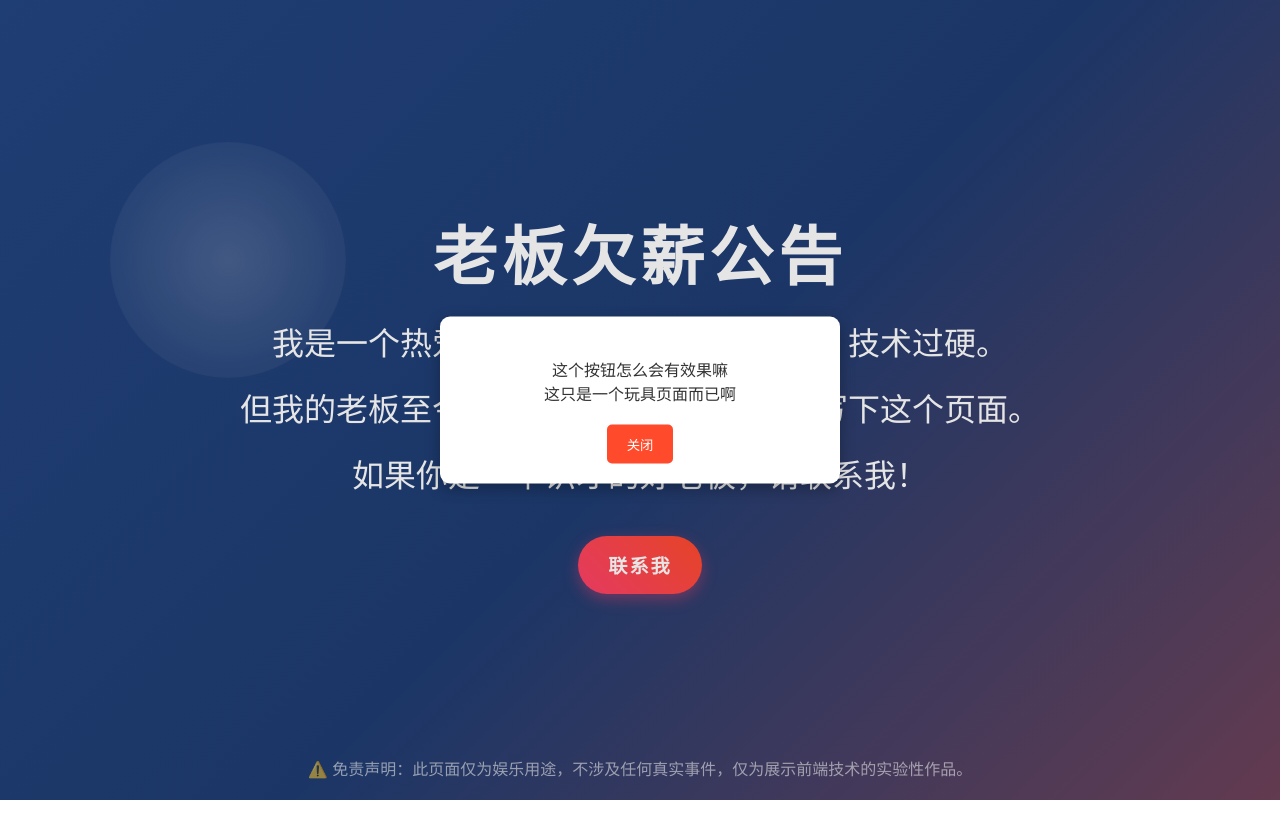
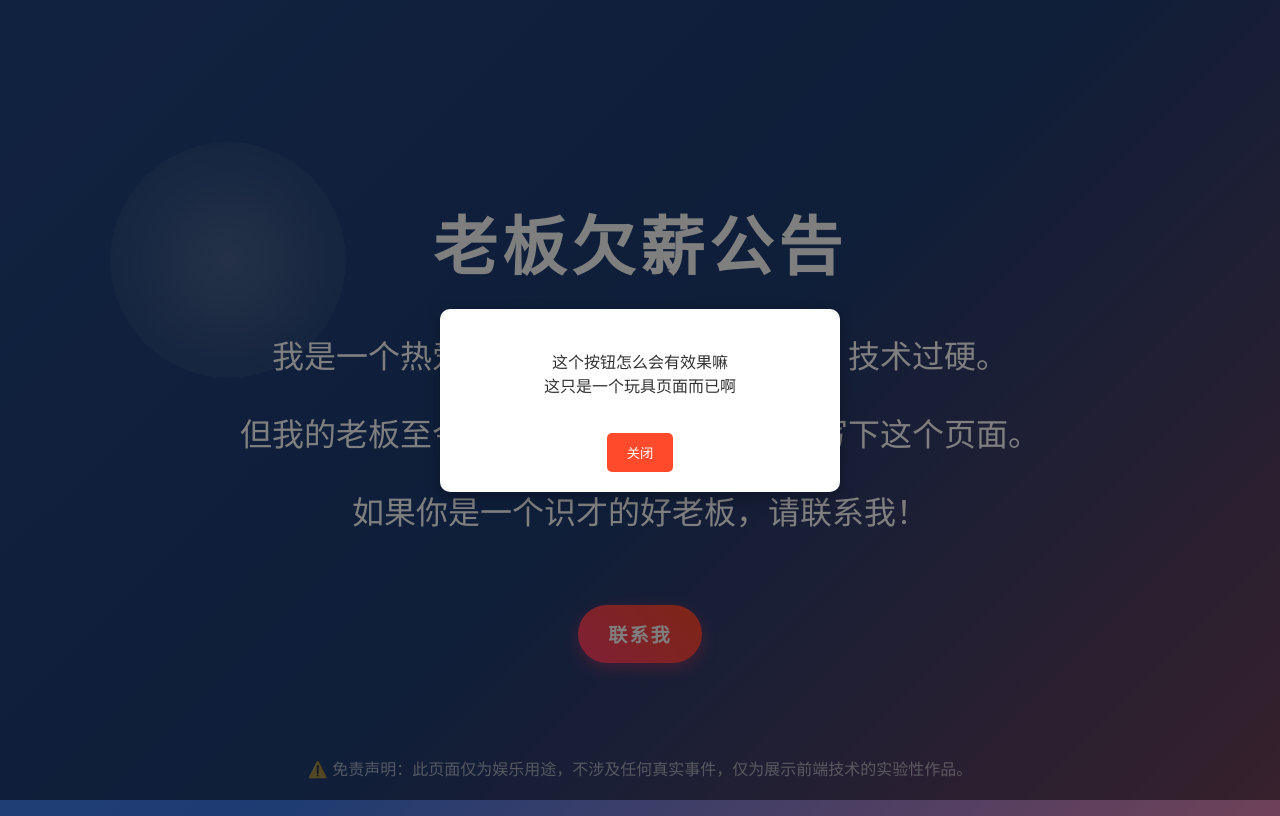
Before and after one commit to JerryM0623/qianxin, a website built with Vite: page src/index.html in a window 1280 px wide. Both pictures are taken after a click on the button "联系我". Built offline with nearby package versions, Linux system fonts and the light colour scheme.

Commit message:
feat: 优化弹窗遮罩背景

```diff
--- a/src/style.css
+++ b/src/style.css
@@ -1,7 +1,5 @@
 /* 全局样式 */
 * {
-  margin: 0;
-  padding: 0;
   box-sizing: border-box;
 }
 
@@ -137,10 +135,12 @@ dialog {
   width: 400px;
   text-align: center;
   border: none;
-  position: absolute;
-  top: 50%;
-  left: 50%;
-  transform: translate(-50%, -50%);
+  animation: fadeIn 0.25s linear forwards;
+}
+
+/* 设置 dialog 的背景遮罩颜色 */
+dialog::backdrop {
+  background: rgba(0, 0, 0, 0.5);
 }
 
 dialog .dialog-content {
@@ -190,7 +190,6 @@ button:hover {
   }
 
   .disclaimer {
-    padding: 0 10px;
     font-size: 0.7rem;
   }
 }
```
